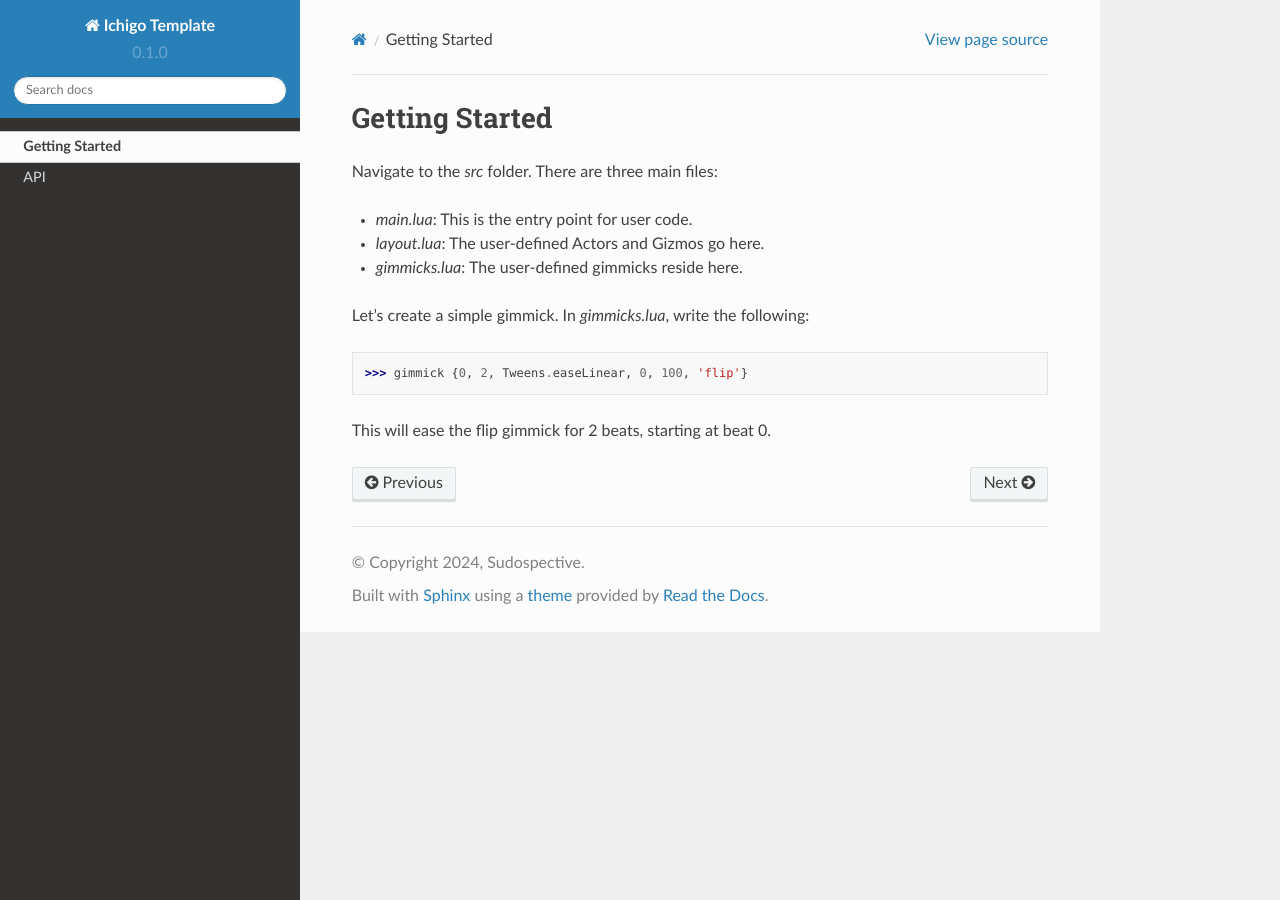
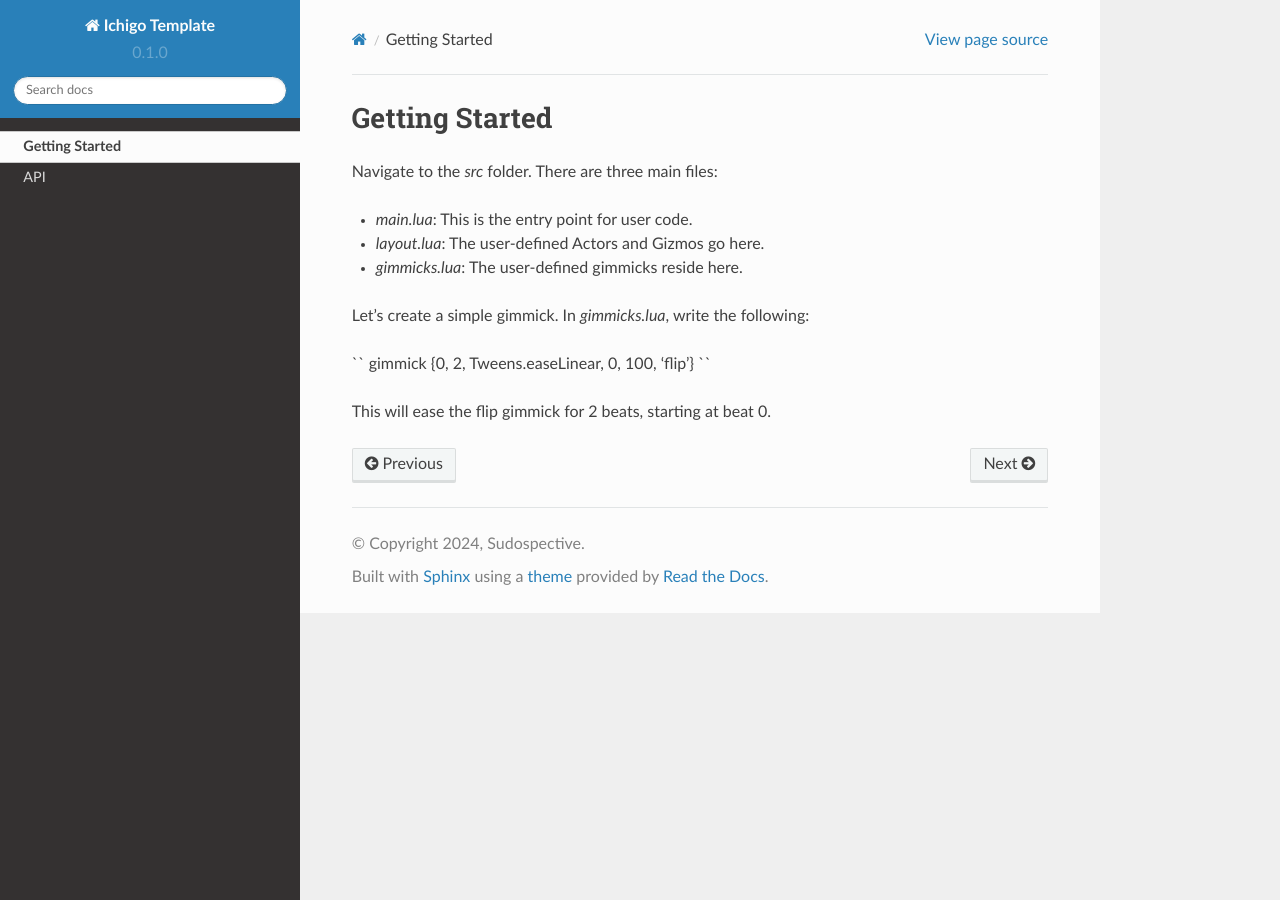
Before and after one commit to Sudospective/ichigo-docs, a Sphinx documentation site: the page built from docs/source/getting-started.rst, in a window 1280 px wide. Built offline with Sphinx 7.4.7 and the Read the Docs theme 2.0.0, drawn with Linux system fonts in a browser that asks for light colours.

```diff
--- a/docs/source/getting-started.rst
+++ b/docs/source/getting-started.rst
@@ -9,6 +9,8 @@ Navigate to the `src` folder. There are three main files:
 
 Let's create a simple gimmick. In `gimmicks.lua`, write the following:
 
->>> gimmick {0, 2, Tweens.easeLinear, 0, 100, 'flip'}
+``
+gimmick {0, 2, Tweens.easeLinear, 0, 100, 'flip'}
+``
 
 This will ease the flip gimmick for 2 beats, starting at beat 0.
```
